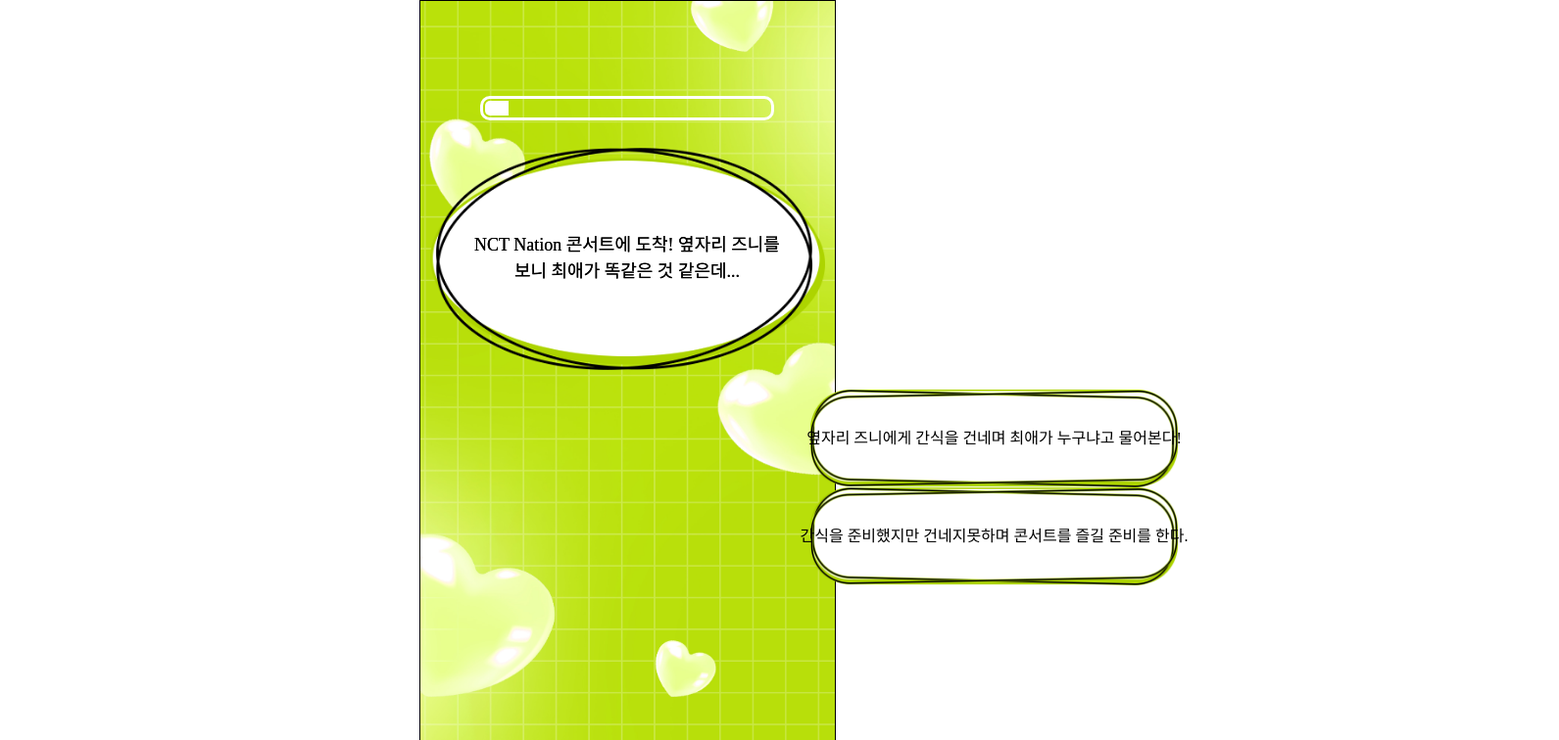
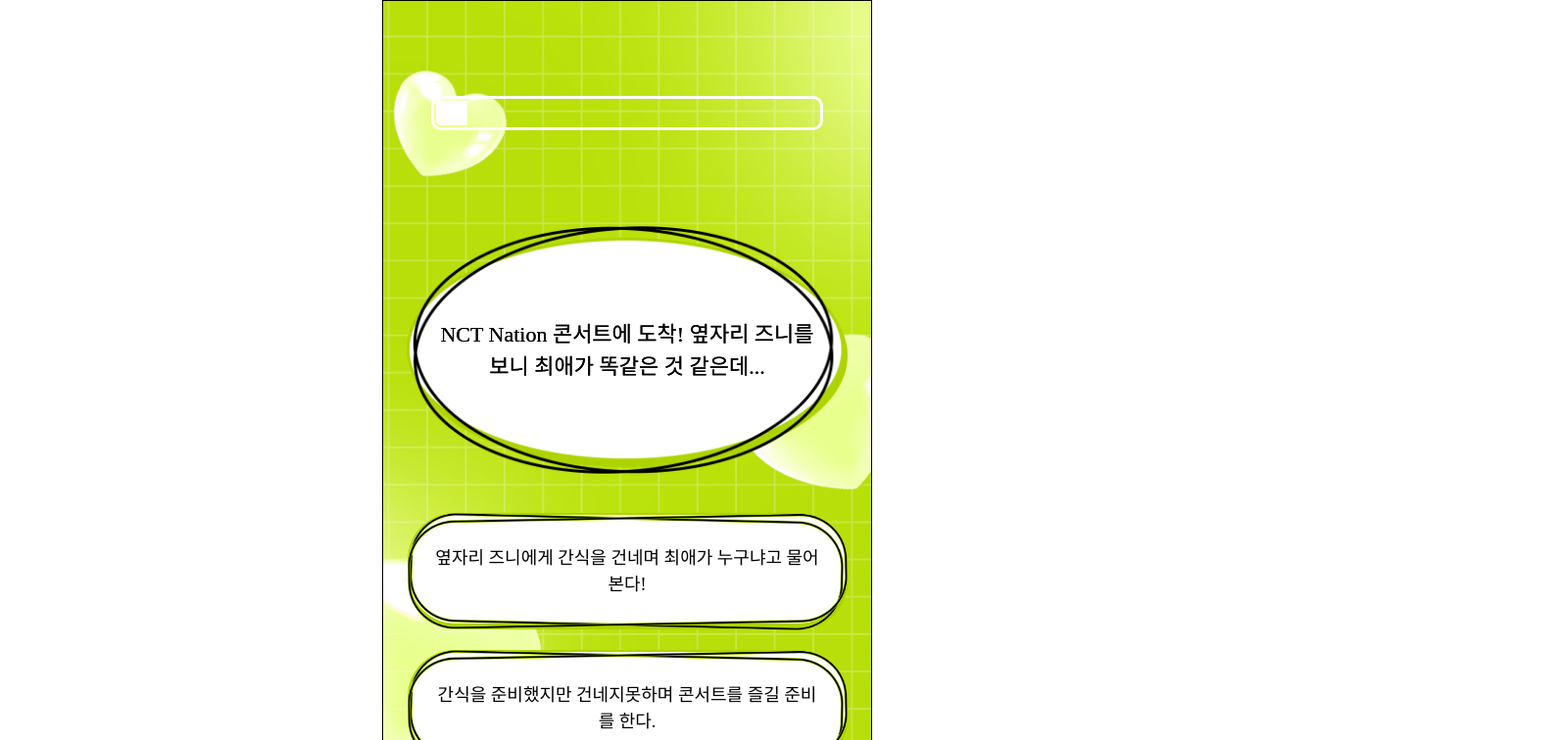
Before and after one commit to 27Lia/mbti, a React (Create React App) app: page /test in a window 1280 px wide. Shown: the top 756 px of the page at 98% size, 1591 px wide, since content can reach past the window. Built offline with nearby package versions, Linux system fonts and the light colour scheme; a web font is replaced by a local one.

Commit message:
style: 미디어쿼리 적용

```diff
--- a/src/styles/MainPage.css
+++ b/src/styles/MainPage.css
@@ -7,14 +7,16 @@
     background-size: cover;
     background-repeat: no-repeat;
     background-position: center;
-    background-position: center calc(-65px)
+    background-position: center calc(-65px);
+    margin: 0 auto;
+    max-width: 500px;
 }
 .startBtn{
     padding: 10px 30px;
     border: 2px solid #000;
     border-radius: 30px;
     position: absolute;
-    bottom: 5px;
+    bottom: 8%;
     left: 50%;
     letter-spacing: 5px;
     transform: translate(-50%, -5px);
@@ -22,3 +24,9 @@
     background: linear-gradient(to left top, #ffffff, #b0ff27);
     box-shadow: 1px 2px 4px #000000;
 }
+@media screen and (max-width: 500px) {
+    .startBtn{
+        bottom: 1%;
+        transform: translate(-50%, -5px);
+    }
+  }
--- a/src/styles/ResultPage.css
+++ b/src/styles/ResultPage.css
@@ -9,24 +9,26 @@
   background-position: center;
   padding: 30px 0;
   text-align: center;
+  margin: 0 auto;
+  max-width: 500px;
 }
 .memberImg{
   margin: 0 auto;
   border-radius: 20px;
-  width: 300px;
-  height: 270px;
+  width: 350px;
+  height: 400px;
   object-fit: cover;
 }
 .resultText{
-  width: 300px;
+  width: 350px;
   margin: 0 auto;
-  padding: 30px 20px 20px;
-  margin-top: 25px;
+  padding: 30px 20px 30px;
+  margin-top: 40px;
   border-radius: 20px;
   background: rgb(226, 255, 159);
   border: 2px solid #000;
   position: relative;
-  font-size: 14px;
+  font-size: 18px;
   line-height: 1.6;
   box-shadow: 1px 1px 1px 2px #000000;
 }
@@ -41,7 +43,6 @@
     transform: translate(-50%, 0);
   }
 }
-
 .heart {
   position: absolute;
   width: 50px;
@@ -51,12 +52,13 @@
   animation: floatUp 2s infinite;
 }
 strong{
-  font-size: 18px;
+  font-size: 22px;
 }
 .retry-btn{
   border: 1px solid #000;
   background: #fff;
   padding: 5px 20px;
+  font-size: 20px;
   border-radius: 30px;
   font-weight: bold;
   color: #bbe309;
@@ -65,3 +67,21 @@
 .retry-btn:first-of-type{
   margin-right: 20px;
 }
+@media screen and (max-width: 500px) {
+  .memberImg{
+    width: 300px;
+    height: 270px;
+  }
+  strong{
+    font-size: 18px;
+  }
+  .resultText{
+    width: 300px;
+    padding: 30px 20px 20px;
+    margin-top: 25px;
+    font-size: 14px;
+  }
+  .retry-btn{
+    font-size: 16px;
+  }
+}
--- a/src/styles/TestPage.css
+++ b/src/styles/TestPage.css
@@ -11,9 +11,11 @@
     margin: 0 auto;
     border: 1px solid #000;
     padding: 10px;
+    margin: 0 auto;
+    max-width: 500px;
 }
 .progressBar{
-    width: 300px;
+    width: 400px;
     position: absolute;
     top: 16%;
     left: 50%;
@@ -21,7 +23,7 @@
     border: 3px solid #fff;
     border-radius: 10px;
     padding: 2px;
-    height: 25px;
+    height: 35px;
     overflow: hidden;
 }
 .progressInner{
@@ -32,12 +34,11 @@
 }
 .qustionWrap{
     position: relative;
-    margin-top: 140px;
+    margin: 220px 0 40px;
     text-align: center;
-    margin-bottom: 20px;
 }
 .textWrap{
-    width: 100vw;
+    width: 450px;
     position: relative;
     margin: 0 auto;
 }
@@ -48,15 +49,14 @@
     top: 50%;
     transform: translate(-50%, -50%);
     padding: 45px;
-    font-size: 18px;
+    font-size: 22px;
     filter: drop-shadow(0.5px 0.7px 0.7px #000000);
 }
 .answerbtn{
     position: relative;
-    height: 100px;
-    width: 90vw;
+    height: 120px;
     margin: 0 auto;
-    font-size: 16px;
+    font-size: 18px;
     padding: 40px;
     display: flex;
     align-items: center;
@@ -67,3 +67,27 @@
     background-position: center;
     background-image: url(/public/images/icon/answer.png);
 }
+.answerbtn:first-of-type{
+    margin-bottom: 20px;
+}
+@media screen and (max-width: 500px) {
+    .progressBar{
+        width: 300px;
+    }
+    .textWrap{
+        width: 100vw;
+    }
+    .progressBar{
+        height: 25px;
+    }
+    .qustionWrap{
+        margin: 140px 0 20px;
+    }
+    .qustionWrap .qna{
+        font-size: 18px;
+    }
+    .answerbtn{
+        font-size: 16px;
+        height: 100px;
+    }
+  }
```
